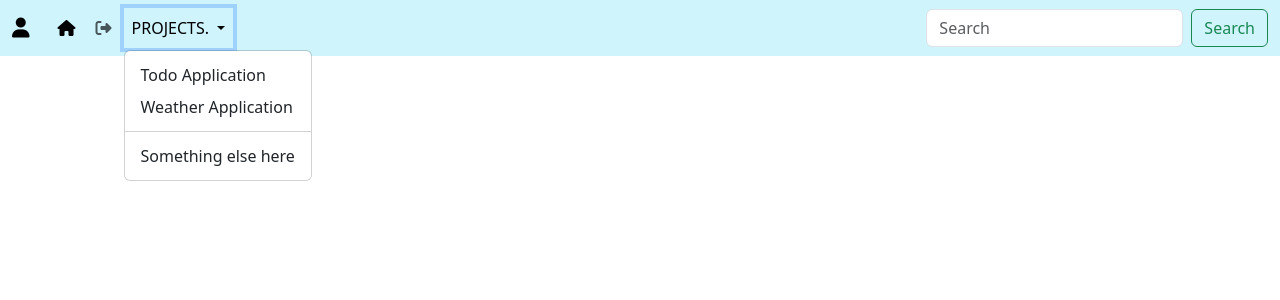
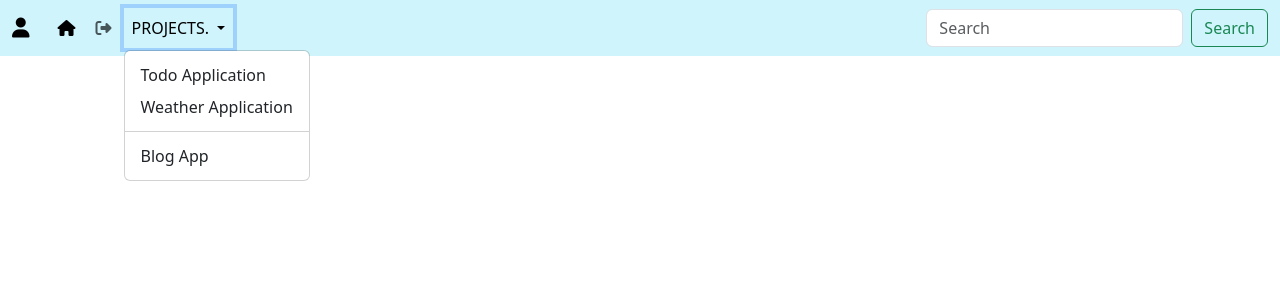
Before and after one commit to kushbharti/Django--, a Django app: page / in a window 1280 px wide, after a click on "PROJECTS.". Shown: the top 300 px of the page. Run offline with Django 5.2, Linux system fonts and the light colour scheme; a user stored in the database is signed in; some web fonts are replaced.

Commit message:
blog App

```diff
--- a/templates/base.html
+++ b/templates/base.html
@@ -84,7 +84,7 @@
                 <li><a class="dropdown-item" href="{% url 'weather_home' %}">Weather Application</a></li>
                 <li><hr class="dropdown-divider" /></li>
                 <li>
-                  <a class="dropdown-item" href="#">Something else here</a>
+                  <a class="dropdown-item" href="{% url 'blog_home' %}">Blog App</a>
                 </li>
               </ul>
             </li>
--- a/website/settings.py
+++ b/website/settings.py
@@ -40,6 +40,7 @@ INSTALLED_APPS = [
     'templates',
     'ToDo_app',
     'WeatherApp',
+    'BlogApp',
 ]
 
 MIDDLEWARE = [
--- a/website/urls.py
+++ b/website/urls.py
@@ -13,6 +13,7 @@ urlpatterns = [
     path('logout/',views.logout_view, name='logout'),
     path('todo/',include('ToDo_app.urls')),
     path('weather/',include('WeatherApp.urls')),
+    path('blog/',include('BlogApp.urls')),
 ]
 
 if settings.DEBUG:
```
